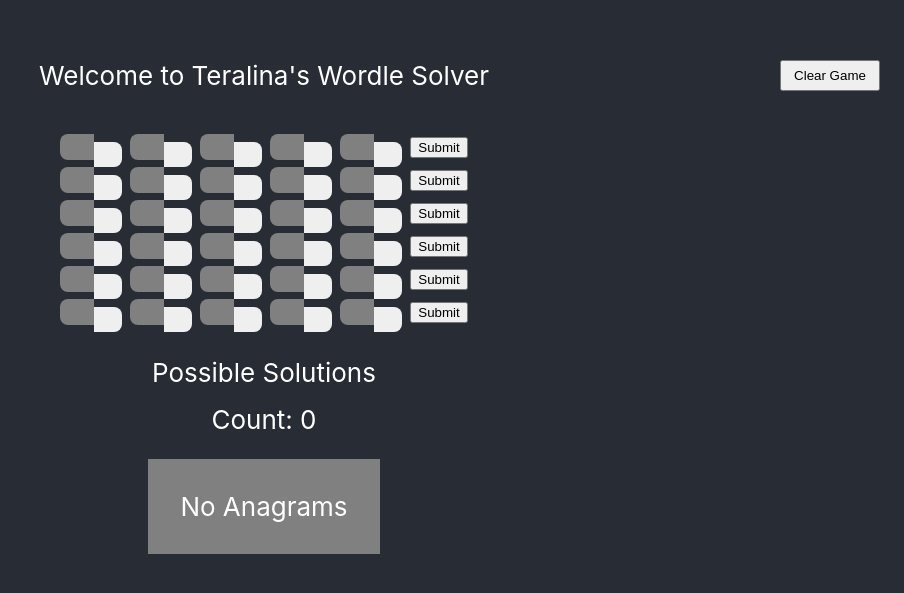
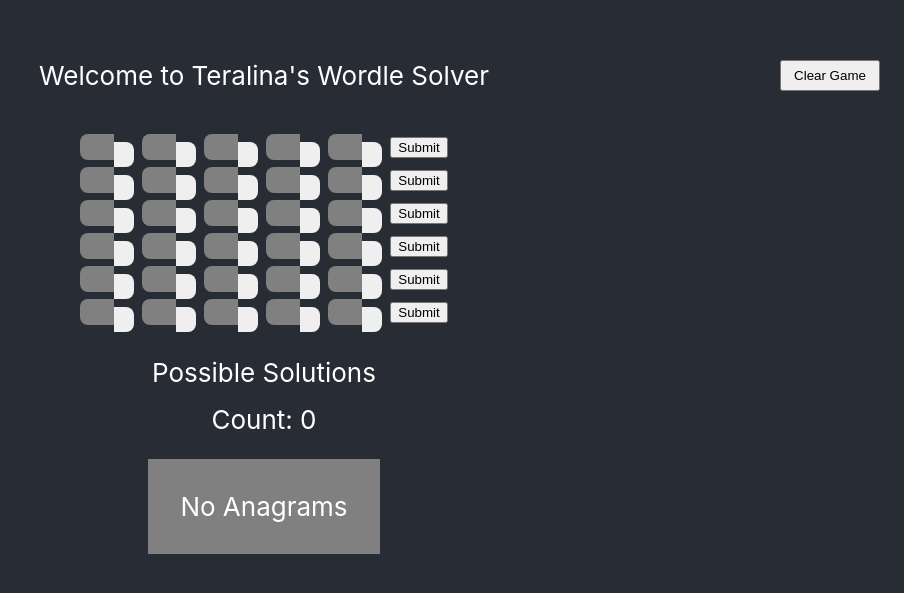
Before and after one commit to adrebin/wordle-solver, a React (Create React App) app in the folder my-app/: page / in a window 1280 px wide. Shown: the part 117-710 px from the top of the page, without its empty margins (376-1280 px from the left). Built offline with nearby package versions, Linux system fonts and the light colour scheme.

Commit message:
fixing rows

```diff
--- a/my-app/src/Row.css
+++ b/my-app/src/Row.css
@@ -26,7 +26,7 @@ input[type="button" i] {
     position: relative;
     top: 7px;
     height: 25px;
-    width: 28px;
+    width: 20px;
     border-top-right-radius: 8px;
     border-bottom-right-radius: 8px;
     border: none;
```
Also changed, not shown: 1 other file (tests, documents, lock files or other folders).
